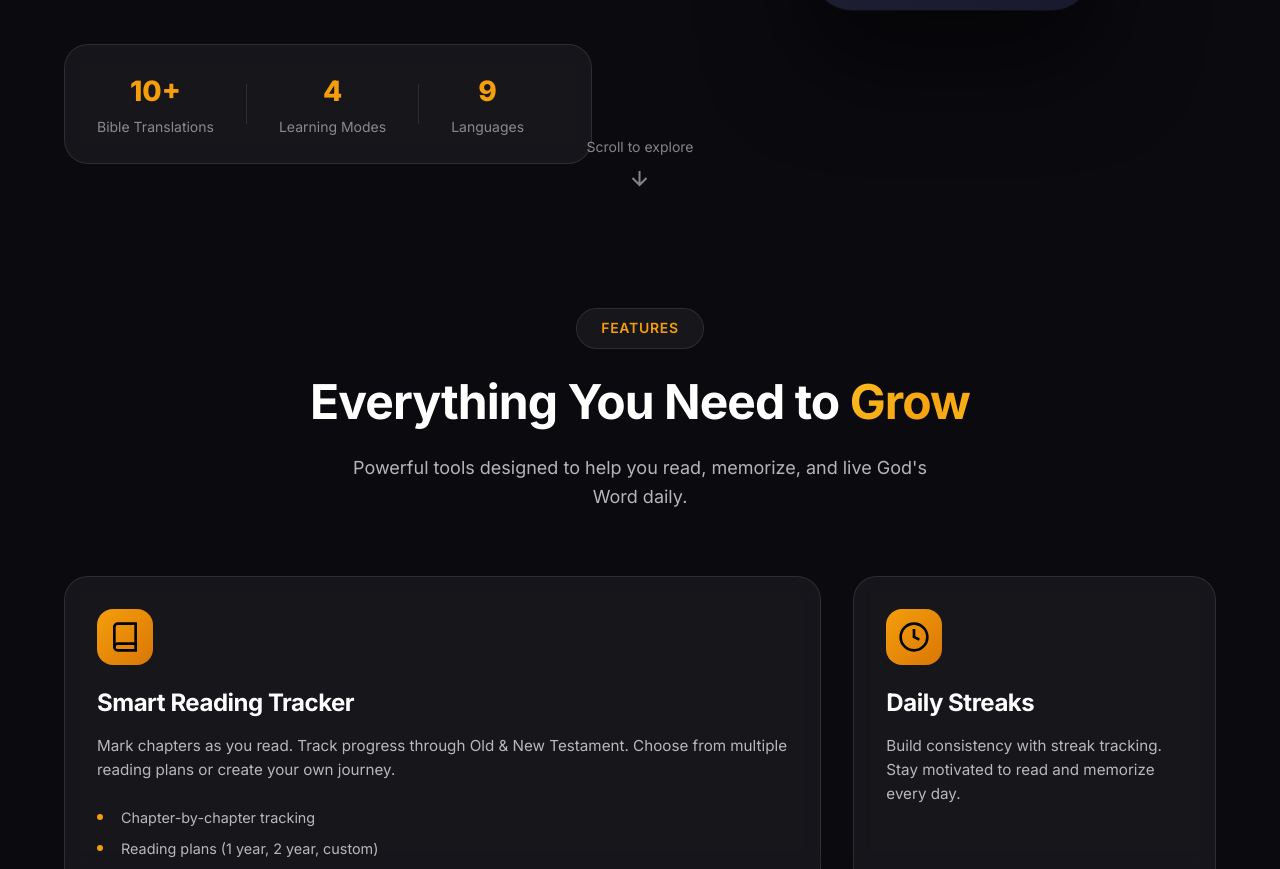
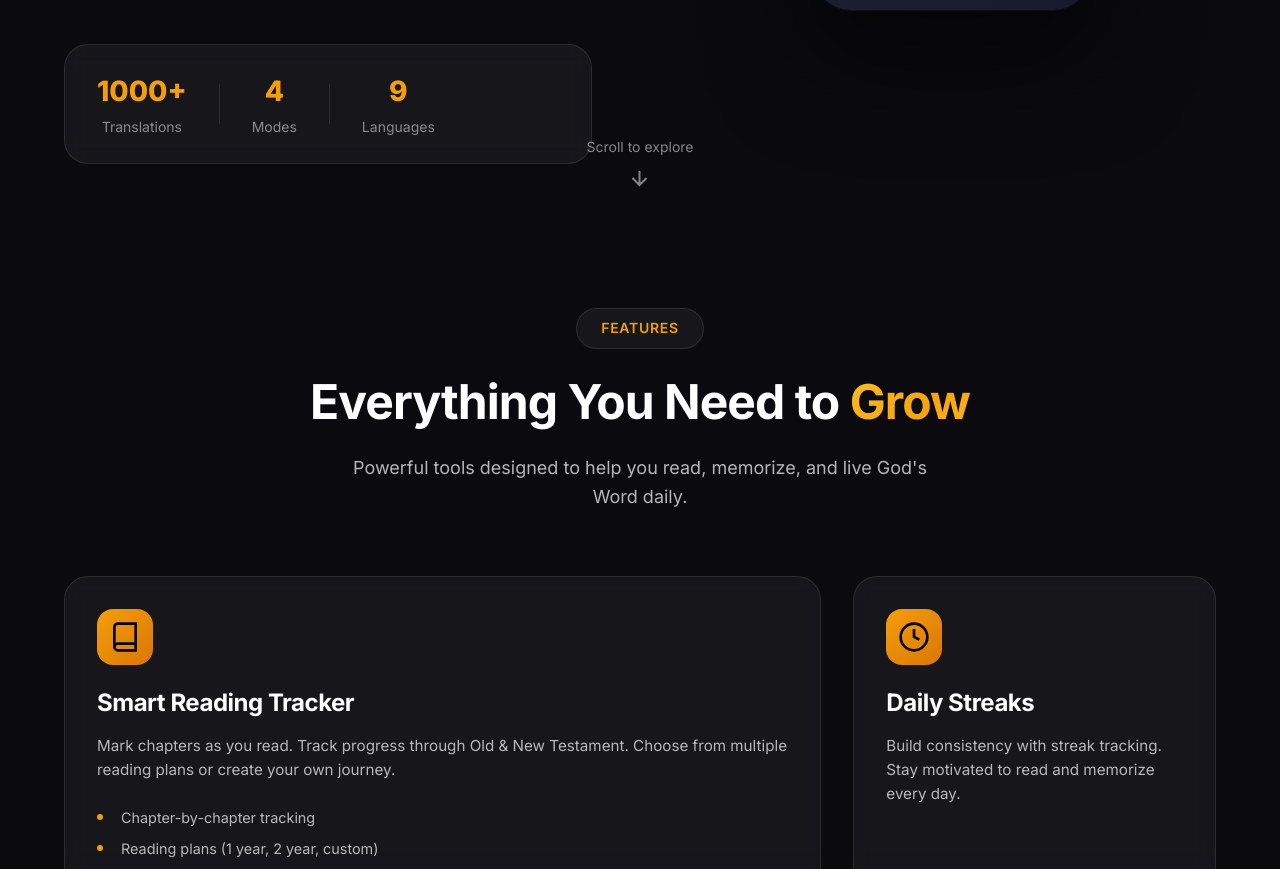
Before and after one commit to chrisincyber/bibletracker.website, a plain HTML site: page index.html in a window 1280 px wide. Shown: the part 843-1712 px from the top of the page. Drawn offline with Linux system fonts and the light colour scheme.

Commit message:
Update hero stats: 1000+ translations, compact labels
Co-Authored-By: Claude Opus 4.5 <noreply@anthropic.com>

```diff
--- a/index.html
+++ b/index.html
@@ -131,13 +131,13 @@
                 </div>
                 <div class="hero-stats animate-fade-in delay-3">
                     <div class="stat">
-                        <span class="stat-value">10+</span>
-                        <span class="stat-label">Bible Translations</span>
+                        <span class="stat-value">1000+</span>
+                        <span class="stat-label">Translations</span>
                     </div>
                     <div class="stat-divider"></div>
                     <div class="stat">
                         <span class="stat-value">4</span>
-                        <span class="stat-label">Learning Modes</span>
+                        <span class="stat-label">Modes</span>
                     </div>
                     <div class="stat-divider"></div>
                     <div class="stat">
```
